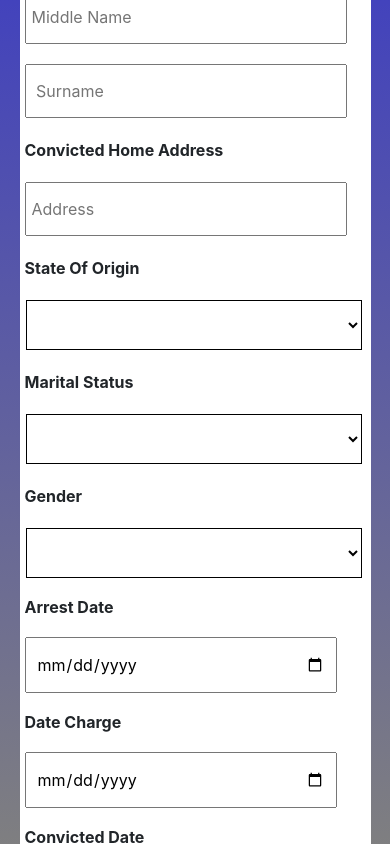
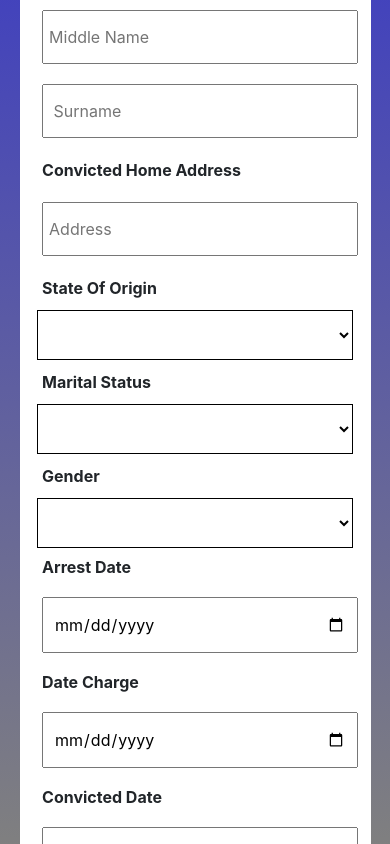
Before and after one commit to adedokun-moses/crime_documentation, a Vue app: page /convictedcase in a window 390 px wide. Shown: the part 944-1788 px from the top of the page. Built offline with nearby package versions, Linux system fonts and the light colour scheme; a web font is replaced by a local one.

Commit message:
responsiveness

```diff
--- a/src/views/convictedcase.vue
+++ b/src/views/convictedcase.vue
@@ -126,8 +126,8 @@
 
 <script>
 import Nav from "../components/nav.vue";
-import { defineAsyncComponent } from 'vue'
-const Intro = defineAsyncComponent(() =>  import('../components/intro.vue'));
+import { defineAsyncComponent } from "vue";
+const Intro = defineAsyncComponent(() => import("../components/intro.vue"));
 import Footer from "../components/footer.vue";
 import state from "/states.json";
 //import axios from "axios";
@@ -186,8 +186,8 @@ export default {
         alert("All Field Must Be Filled");
       } else {
         const addedDoc = await addDoc(convictColRef, this.$data);
-        alert("Details Added Sucessfully!")
-        this.$router.push("/tracking")
+        alert("Details Added Sucessfully!");
+        this.$router.push("/tracking");
         console.log(addedDoc);
       }
 
@@ -328,7 +328,7 @@ form {
 }
 .group select {
   padding: 13px 92px 13px 60px;
-  margin: 10px 5px ;
+  margin: 10px 5px;
   outline: none;
   background: none;
   border: 1px solid;
@@ -381,7 +381,6 @@ form {
     flex-direction: column;
     width: 90%;
     margin: auto;
-
   }
   .imagelog {
     margin: 10px auto;
@@ -405,32 +404,32 @@ form {
     outline: none;
     border: none;
   }
-  form {
-  width: 100%;
-  margin: 0px;
-}
-
   .formgroup_ {
     display: block;
   }
   .formgroup_ > div {
     margin: 7px 5px;
     width: 100%;
+  }
+  .formgroup__ {
+    display: block;
+  }
 
+  .formgroup__ > div {
+    width: 100%;
   }
 
   .formgroup input {
-    width: 92%;
+    width: 100%;
   }
   .group_ input {
-    width: 89%;
+    width: 100%;
   }
-
   .group select {
-    padding: 13px 10px;
-    margin: 10px 6px;
+    padding: 13px 93px;
+    margin: 0px 0px;
     outline: none;
-    width: 96%;
+    width: 100%;
   }
   .group {
     display: block;
@@ -440,17 +439,8 @@ form {
     display: block;
   }
   .statement input {
-    width: 92%;
+    width: 100%;
   }
-
-  .formgroup__ {
-    display: block;
-  }
-
-  .formgroup__ > div {
-    width: 98%;
-  }
-
   .submitbtn button {
     width: 100%;
     display: inline-block;
```
